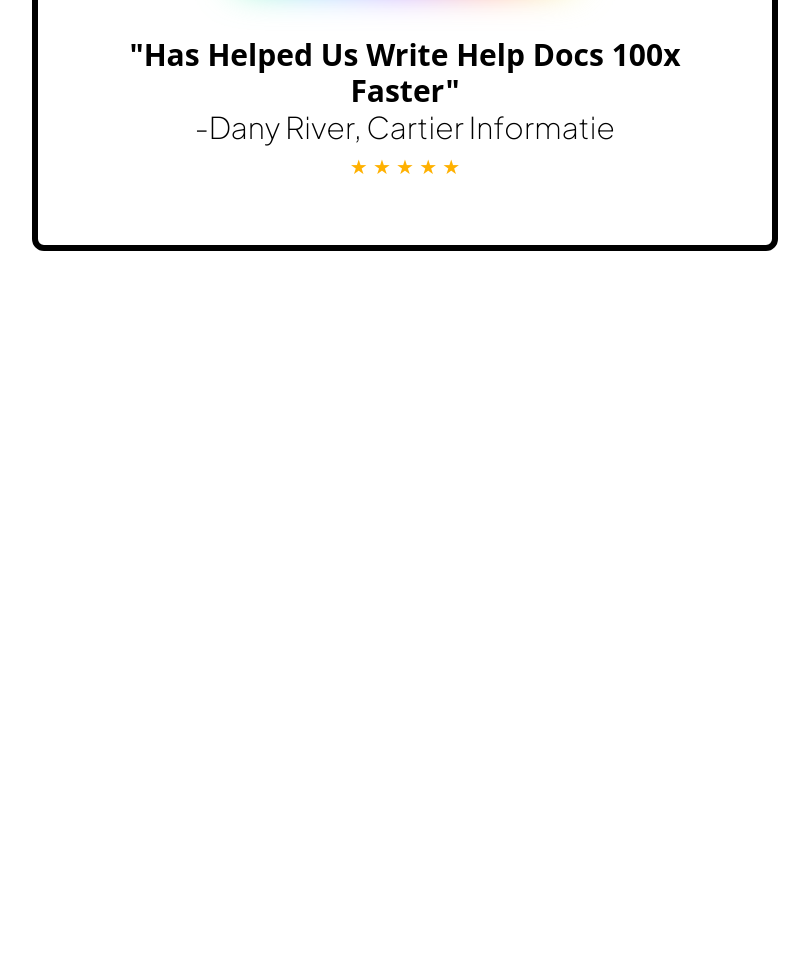
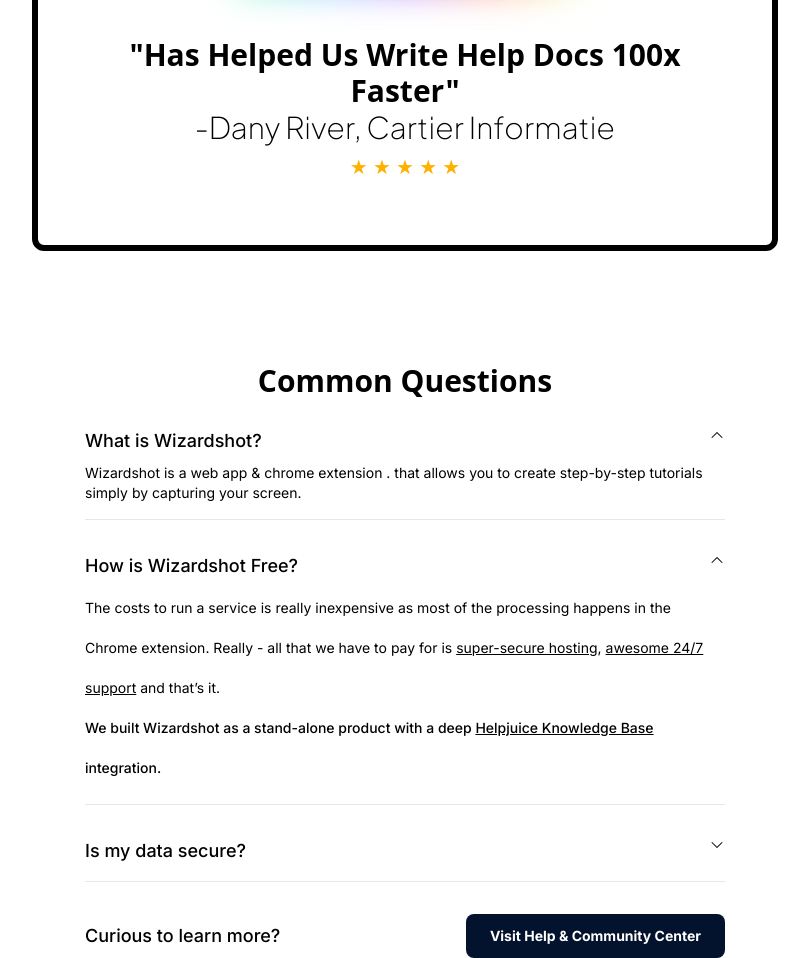
Before and after one commit to Ouail-01/Helpjuice-Test-Project, a website: page index.html in a window 1280 px wide. Shown: the part 2175-3133 px from the top of the page, without its empty margins (235-1044 px from the left). Before the commit the page ends 2426 px from the top, so only its background shows below. Drawn offline with nearby package versions, Linux system fonts and the light colour scheme.

Commit message:
Complete the question section

```diff
--- a/index.html
+++ b/index.html
@@ -22,7 +22,7 @@
         </div>
 
         <nav>
-            <ul class="flex gap-8 text-primary-2 font-opensans">
+            <ul class="hidden text-primary-2 font-opensans md:flex md:gap-8">
                 <li><a href="#" class="underline text-secondary ">Home</a></li>
                 <li><a href="#" class="">Features</a></li>
                 <li><a href="#" class="">About</a></li>
@@ -161,6 +161,73 @@
         </div>
     </section>
 
+    <!-- Common questions section -->
+    <section class="container mx-auto mt-28 md:w-6/12">
+        <h2 class="text-center text-3xl font-bold">Common Questions</h2>
+
+        <div class="grid gap-4 mt-7">
+            <div class="font-inter">
+                <div class="flex justify-between">
+                    <h3 class="text-lg font-medium">What is Wizardshot?</h3>
+                    <svg xmlns="http://www.w3.org/2000/svg" viewBox="0 0 24 24" fill="currentColor" class="w-4 h-4">
+                        <path fill-rule="evenodd"
+                            d="M11.47 7.72a.75.75 0 0 1 1.06 0l7.5 7.5a.75.75 0 1 1-1.06 1.06L12 9.31l-6.97 6.97a.75.75 0 0 1-1.06-1.06l7.5-7.5Z"
+                            clip-rule="evenodd" />
+                    </svg>
+                </div>
+                <p class="text-sm mt-2">Wizardshot is a web app & chrome extension . that allows you to create
+                    step-by-step tutorials simply by capturing your screen.</p>
+            </div>
+            <hr />
+
+            <div class="font-inter mt-4">
+                <div class="flex justify-between">
+                    <h3 class="text-lg font-medium">How is Wizardshot Free?</h3>
+                    <svg xmlns="http://www.w3.org/2000/svg" viewBox="0 0 24 24" fill="currentColor" class="w-4 h-4">
+                        <path fill-rule="evenodd"
+                            d="M11.47 7.72a.75.75 0 0 1 1.06 0l7.5 7.5a.75.75 0 1 1-1.06 1.06L12 9.31l-6.97 6.97a.75.75 0 0 1-1.06-1.06l7.5-7.5Z"
+                            clip-rule="evenodd" />
+                    </svg>
+                </div>
+                <p class="text-sm mt-2 leading-10">The costs to run a service is really inexpensive as most of the
+                    processing
+                    happens in the Chrome extension.
+                    Really - all that we have to pay for is <span class="underline">super-secure hosting</span>, <span
+                        class="underline">
+                        awesome 24/7
+                        support</span> and
+                    that’s
+                    it.<br />
+                    <span class="font-medium">We built Wizardshot as a stand-alone product with a deep <span
+                            class="underline">Helpjuice
+                            Knowledge Base</span>
+                        integration.</span>
+                </p>
+            </div>
+            <hr />
+
+            <div class="font-inter mt-4">
+                <div class="flex justify-between">
+                    <h3 class="text-lg font-medium">Is my data secure?</h3>
+                    <svg xmlns="http://www.w3.org/2000/svg" viewBox="0 0 24 24" fill="currentColor" class="w-4 h-4">
+                        <path fill-rule="evenodd"
+                            d="M12.53 16.28a.75.75 0 0 1-1.06 0l-7.5-7.5a.75.75 0 0 1 1.06-1.06L12 14.69l6.97-6.97a.75.75 0 1 1 1.06 1.06l-7.5 7.5Z"
+                            clip-rule="evenodd" />
+                    </svg>
+                </div>
+            </div>
+            <hr />
+
+            <div class="font-inter mt-4">
+                <div class="flex justify-between items-center">
+                    <h3 class="text-lg font-medium">Curious to learn more? </h3>
+                    <button class="bg-quaternary text-white text-sm  rounded-lg font-bold py-3 px-6">Visit Help &
+                        Community
+                        Center</button>
+                </div>
+            </div>
+        </div>
+    </section>
 </body>
 
 </html>
--- a/style.css
+++ b/style.css
@@ -3,7 +3,8 @@
 @tailwind utilities;
 
 
-@import url('https://fonts.googleapis.com/css2?family=Mulish:ital,wght@0,200..1000;1,200..1000&family=Open+Sans:ital,wght@0,300..800;1,300..800&family=Plus+Jakarta+Sans:ital,wght@0,200..800;1,200..800&display=swap');
+/* @import url('https://fonts.googleapis.com/css2?family=Mulish:ital,wght@0,200..1000;1,200..1000&family=Open+Sans:ital,wght@0,300..800;1,300..800&family=Plus+Jakarta+Sans:ital,wght@0,200..800;1,200..800&display=swap'); */
+@import url('https://fonts.googleapis.com/css2?family=Inter:wght@100..900&family=Mulish:ital,wght@0,200..1000;1,200..1000&family=Open+Sans:ital,wght@0,300..800;1,300..800&family=Plus+Jakarta+Sans:ital,wght@0,200..800;1,200..800&display=swap');
 
 @font-face {
     font-family: 'Alphabetized Cassette Tapes Thin';
```
Also changed, not shown: output.css.
